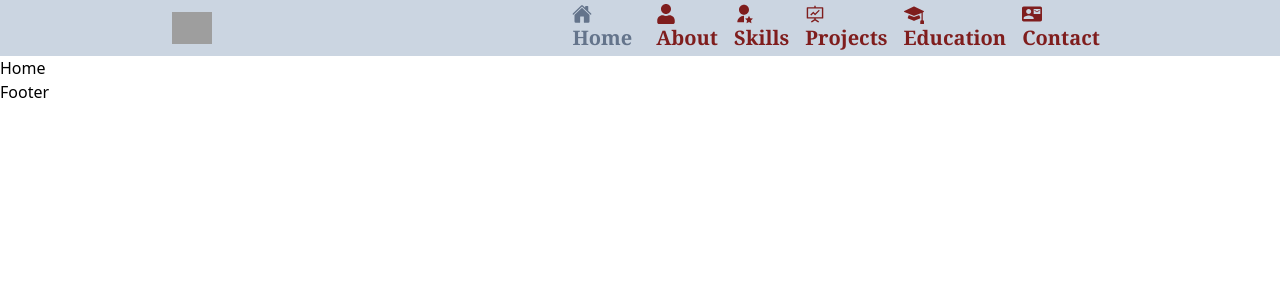
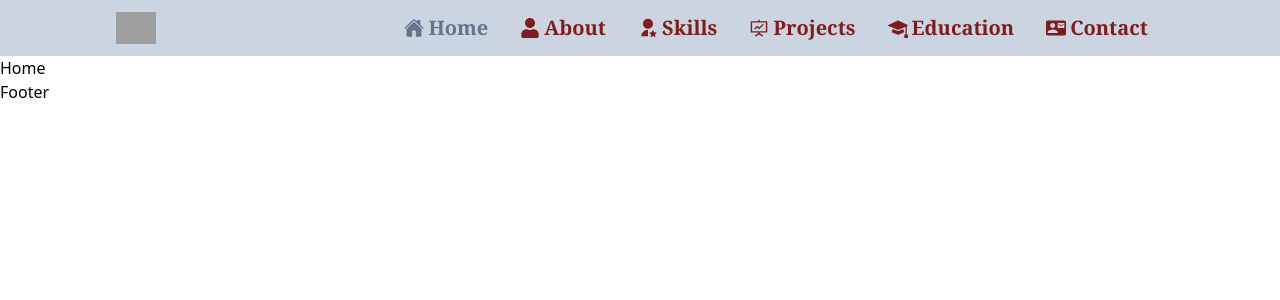
Before and after one commit to RidhikaJoshi/New_Portfolio, a React (Vite) app: page / in a window 1280 px wide. Shown: the top 300 px of the page. Built offline with nearby package versions, Linux system fonts and the light colour scheme; grey boxes are pictures that could not be loaded.

Commit message:
Icons in Header-section

```diff
--- a/src/Components/Header.jsx
+++ b/src/Components/Header.jsx
@@ -16,18 +16,20 @@ function Header() {
       <Link to='/'><img className='h-8 w-10' src={icon} /></Link>
       <div>
         <ul className='md:flex  hidden justify-evenly items-center font-semibold font-serif text-xl'>
-          <li className='m-4 flex'><NavLink  to="/" className={({isActive})=>
-                ` ${isActive ? "text-slate-500" : "text-red-900" }`}><IoHome />Home</NavLink></li>
-          <li className='m-2'><NavLink  to="/about" className={({isActive})=>
-                ` ${isActive ? "text-slate-500" : "text-red-900" }`}><FaUser />About</NavLink></li>
-          <li className='m-2'><NavLink  to="/skills" className={({isActive})=>
-                ` ${isActive ? "text-slate-500" : "text-red-900" }`}><RiUserStarFill />Skills</NavLink></li>
-          <li className='m-2'><NavLink  to="/projects" className={({isActive})=>
-                ` ${isActive ? "text-slate-500" : "text-red-900" }`}><AiOutlineFundProjectionScreen />Projects</NavLink></li>
-          <li className='m-2'><NavLink  to="/education" className={({isActive})=>
-                ` ${isActive ? "text-slate-500" : "text-red-900" }`}><BsFillMortarboardFill />Education</NavLink></li>
-          <li className='m-2'><NavLink  to="/contact" className={({isActive})=>
-                ` ${isActive ? "text-slate-500" : "text-red-900" }`}><MdContactMail />Contact</NavLink></li>
+          <li className='m-4 '><NavLink  to="/" className={({isActive})=>
+                ` ${isActive ? "text-slate-500" : "text-red-900" }`}>
+                  <div className='flex flex-row items-center gap-1'>
+                  <IoHome />Home</div></NavLink></li>
+          <li className='m-4'><NavLink  to="/about" className={({isActive})=>
+                ` ${isActive ? "text-slate-500" : "text-red-900" }`}><div className='flex flex-row items-center gap-1'><FaUser />About</div></NavLink></li>
+          <li className='m-4'><NavLink  to="/skills" className={({isActive})=>
+                ` ${isActive ? "text-slate-500" : "text-red-900" }`}><div className='flex flex-row items-center gap-1'><RiUserStarFill />Skills</div></NavLink></li>
+          <li className='m-4'><NavLink  to="/projects" className={({isActive})=>
+                ` ${isActive ? "text-slate-500" : "text-red-900" }`}><div className='flex flex-row items-center gap-1'><AiOutlineFundProjectionScreen />Projects</div></NavLink></li>
+          <li className='m-4'><NavLink  to="/education" className={({isActive})=>
+                ` ${isActive ? "text-slate-500" : "text-red-900" }`}><div className='flex flex-row items-center gap-1'><BsFillMortarboardFill />Education</div></NavLink></li>
+          <li className='m-4'><NavLink  to="/contact" className={({isActive})=>
+                ` ${isActive ? "text-slate-500" : "text-red-900" }`}><div className='flex flex-row items-center gap-1'><MdContactMail />Contact</div></NavLink></li>
         </ul>
       </div>
       <section className="MOBILE-MENU flex lg:hidden">
@@ -59,18 +61,20 @@ function Header() {
               </svg>
             </div>
             <ul className="flex flex-col items-center justify-between font-semibold font-serif text-xl">
-             <li className='m-2'><NavLink  to="/" className={({isActive})=>
-                ` ${isActive ? "text-slate-500" : "text-red-900" }`}>Home</NavLink></li>
-          <li className='m-2'><NavLink  to="/about" className={({isActive})=>
-                ` ${isActive ? "text-slate-500" : "text-red-900" }`}>About</NavLink></li>
-          <li className='m-2'><NavLink  to="/skills" className={({isActive})=>
-                ` ${isActive ? "text-slate-500" : "text-red-900" }`}>Skills</NavLink></li>
-          <li className='m-2'><NavLink  to="/projects" className={({isActive})=>
-                ` ${isActive ? "text-slate-500" : "text-red-900" }`}>Projects</NavLink></li>
-          <li className='m-2'><NavLink  to="/education" className={({isActive})=>
-                ` ${isActive ? "text-slate-500" : "text-red-900" }`}>Education</NavLink></li>
-          <li className='m-2'><NavLink  to="/contact" className={({isActive})=>
-                ` ${isActive ? "text-slate-500" : "text-red-900" }`}>Contact</NavLink></li>
+             <li className='m-4 '><NavLink  to="/" className={({isActive})=>
+                ` ${isActive ? "text-slate-500" : "text-red-900" }`}>
+                  <div className='flex flex-row items-center gap-1'>
+                  <IoHome />Home</div></NavLink></li>
+          <li className='m-4'><NavLink  to="/about" className={({isActive})=>
+                ` ${isActive ? "text-slate-500" : "text-red-900" }`}><div className='flex flex-row items-center gap-1'><FaUser />About</div></NavLink></li>
+          <li className='m-4'><NavLink  to="/skills" className={({isActive})=>
+                ` ${isActive ? "text-slate-500" : "text-red-900" }`}><div className='flex flex-row items-center gap-1'><RiUserStarFill />Skills</div></NavLink></li>
+          <li className='m-4'><NavLink  to="/projects" className={({isActive})=>
+                ` ${isActive ? "text-slate-500" : "text-red-900" }`}><div className='flex flex-row items-center gap-1'><AiOutlineFundProjectionScreen />Projects</div></NavLink></li>
+          <li className='m-4'><NavLink  to="/education" className={({isActive})=>
+                ` ${isActive ? "text-slate-500" : "text-red-900" }`}><div className='flex flex-row items-center gap-1'><BsFillMortarboardFill />Education</div></NavLink></li>
+          <li className='m-4'><NavLink  to="/contact" className={({isActive})=>
+                ` ${isActive ? "text-slate-500" : "text-red-900" }`}><div className='flex flex-row items-center gap-1'><MdContactMail />Contact</div></NavLink></li>
             </ul>
           </div>
         </section><style>{`
```
